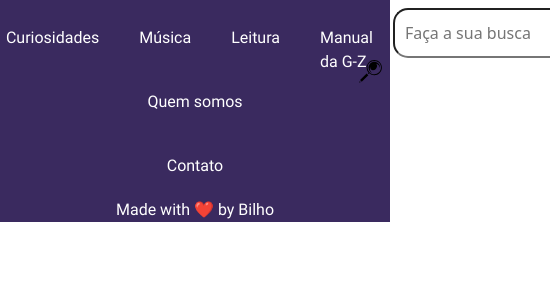
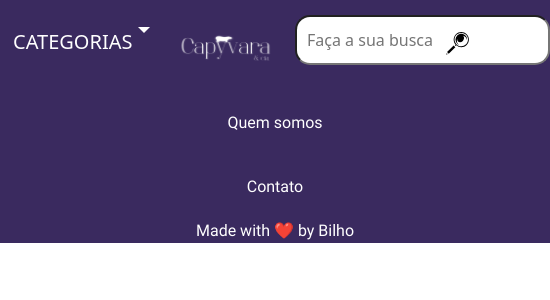
Before and after one commit to Wilhoo/capyvara, a Next.js app: page /musica/list in a window 390 px wide. Shown: the top 300 px of the page, 550 px wide, since content can reach past the window. Built offline with nearby package versions, Linux system fonts and the light colour scheme.

Commit message:
padrão para mobile adicionado

```diff
--- a/components/Footer.js
+++ b/components/Footer.js
@@ -11,7 +11,7 @@ const ContainerFooter = styled.div`
   justify-content: center;
 
 
-  /* height: 150px; */
+  height: 100%;
   width: 100%;
 
   span {
@@ -19,13 +19,10 @@ const ContainerFooter = styled.div`
     font-family: 'Roboto';
     text-align: center;
   }
-`
 
-const PositionInfos = styled.div`
-  display: flex;
-  flex-direction: column;
-
-
+  @media (max-width: 1023px) {
+   width: 550px;
+  }
 `
 
 const ButtonOptions = styled.button`
@@ -42,19 +39,6 @@ const ButtonOptions = styled.button`
   }
 `
 
-const InputSearch = styled.input`
-  padding: 10px;
-  height: 50px;
-  margin-top: 8px;
-  border-radius: 15px;
-`;
-
-const Logo = styled.img`
-  height: 165px;
-  margin-top: -50px;
-`;
-
-
 export default function Footer() {
   return (
     <>
--- a/components/Header.js
+++ b/components/Header.js
@@ -1,3 +1,4 @@
+/* eslint-disable @next/next/link-passhref */
 import Link from 'next/link'
 import styled from "styled-components"
 import Image from 'next/image'
@@ -56,6 +57,12 @@ const ButtonOptionsSearch = styled.a`
   font-size: 16px;
   text-decoration: none;
 
+  @media (max-width: 1023px) {
+   right: 0px;
+   left: 140px;
+   bottom: 35px
+  }
+
   :hover {
     color: #7e709b
   }
@@ -66,11 +73,28 @@ const InputSearch = styled.input`
   height: 50px;
   margin-top: 8px;
   border-radius: 15px;
+
+  @media (max-width: 1023px) {
+   margin-left: 10px;
+   margin-top: 15px;
+  }
 `;
 
-const Logo = styled.img`
-  height: 165px;
-  margin-top: -50px;
+const ContainerHeaderMobile = styled.div`
+  display: flex;
+  /* position: relative; */
+  background-color: #3a2a5f;
+  width: 550px;
+
+  #dropdown-basic-button {
+    /* border-color: none */
+    display:flex;
+    position: relative;
+    top: 20px;
+    background-color: transparent;
+    border-color: transparent !important;
+    font-size: 20px;
+  }
 `;
 
 
@@ -78,6 +102,7 @@ export default function Header() {
   const [search, setSearch] = useState()
   const [flagSearch, setFlagSearch] = useState(false)
   const [getURL, setGetURL] = useState()
+  const [getWidth, setGetWidth] = useState()
 
   const { asPath } = useRouter()
 
@@ -98,13 +123,20 @@ export default function Header() {
     };
   }, [search]);
 
+  useEffect(() => {
+    setGetWidth(window.innerWidth)
+  }, []);
+
 
   const saveSearch = () => {
     localStorage.setItem("searchValue", search)
     setFlagSearch(!flagSearch)
   }
 
+  console.log()
+
   return (
+    getWidth > 1024 ?
       <>
           <ContainerHeader>
               <div style={{position: 'relative'}}>
@@ -128,5 +160,33 @@ export default function Header() {
               </form>
           </ContainerHeader>
       </>
+      :
+      <>
+        <ContainerHeaderMobile>
+
+          <DropdownButton id="dropdown-basic-button" title="CATEGORIAS">
+            <Dropdown.Item href='/filmes_series/list'>Filmes/Séries</Dropdown.Item>
+            <Dropdown.Item href='/capybra/list'>CapyBRA</Dropdown.Item>
+            <Dropdown.Item href='/curiosidades/list'>Curiosidades</Dropdown.Item>
+            <Dropdown.Item href='/musica/list'>Música</Dropdown.Item>
+            <Dropdown.Item href='/leitura/list'>Leitura</Dropdown.Item>
+            <Dropdown.Item href='/manual_gz/list'>Manual da G-Z</Dropdown.Item>
+          </DropdownButton>
+
+          <Link href='/'>
+            <Image
+              src="/assets/logos/logo_transparente_branco.png"
+              alt="My Image"
+              width={185}
+              height={50}/>
+          </Link>
+
+          <form>
+            <InputSearch id="submit" placeholder='Faça a sua busca' value={search} onInput={e => setSearch(e.target.value)}></InputSearch>
+            <ButtonOptionsSearch onClick={saveSearch} href={`${getURL}/?search=${search}`}><GiMagnifyingGlass size={25}/></ButtonOptionsSearch>
+          </form>
+        </ContainerHeaderMobile>
+
+      </>
   )
 }
--- a/components/News.js
+++ b/components/News.js
@@ -1,3 +1,4 @@
+/* eslint-disable @next/next/link-passhref */
 import Link from 'next/link'
 import styled from "styled-components"
 
@@ -10,12 +11,20 @@ const PureContainer = styled.div`
   margin: 5px;
   display: flex;
   align-items: center;
+
+  @media (max-width: 1023px) {
+   flex-direction: column;
+  }
 `;
 
 const ImageAdjust = styled.img`
   max-height: 240px;
   max-width: 400px;
   width: 100%;
+
+  @media (max-width: 1023px) {
+   max-width: 100%;
+  }
 `;
 
 const Tag = styled.span`
@@ -29,14 +38,26 @@ const TitleNews = styled.h3`
   font-family: 'Roboto';
   font-weight: bold;
   color: #000;
+
+  @media (max-width: 1023px) {
+    font-size: 23px;
+  }
 `
 
 const SideContent = styled.div`
   margin-left: 25px;
+
+  @media (max-width: 1023px) {
+    margin-left: 0px;
+  }
 `
 
 const LinkNews = styled.a`
   text-decoration: none;
+
+  @media (max-width: 1023px) {
+   width: 540px;
+  }
 `;
 
 export default function News({post}) {
--- a/pages/capybra/list.js
+++ b/pages/capybra/list.js
@@ -15,6 +15,10 @@ const ContainerNews = styled.div`
   max-width: 1000px;
   margin: auto;
   margin-top: 70px;
+
+  @media (max-width: 1023px) {
+   margin-top: 0;
+  }
 `
 
 export default function Home({posts}) {
--- a/pages/curiosidades/list.js
+++ b/pages/curiosidades/list.js
@@ -15,6 +15,10 @@ const ContainerNews = styled.div`
   max-width: 1000px;
   margin: auto;
   margin-top: 70px;
+
+  @media (max-width: 1023px) {
+   margin-top: 0;
+  }
 `
 
 export default function Home({posts}) {
--- a/pages/filmes_series/list.js
+++ b/pages/filmes_series/list.js
@@ -15,6 +15,10 @@ const ContainerNews = styled.div`
   max-width: 1000px;
   margin: auto;
   margin-top: 70px;
+
+  @media (max-width: 1023px) {
+   margin-top: 0;
+  }
 `
 
 export default function Home({posts}) {
--- a/pages/index.js
+++ b/pages/index.js
@@ -18,6 +18,10 @@ const ContainerNews = styled.div`
   max-width: 1000px;
   margin: auto;
   margin-top: 70px;
+
+  @media (max-width: 1023px) {
+   margin-top: 0;
+  }
 `
 
 export default function Home({posts}) {
--- a/pages/leitura/list.js
+++ b/pages/leitura/list.js
@@ -15,6 +15,10 @@ const ContainerNews = styled.div`
   max-width: 1000px;
   margin: auto;
   margin-top: 70px;
+
+  @media (max-width: 1023px) {
+   margin-top: 0;
+  }
 `
 
 export default function Home({posts}) {
--- a/pages/manual_gz/list.js
+++ b/pages/manual_gz/list.js
@@ -15,6 +15,10 @@ const ContainerNews = styled.div`
   max-width: 1000px;
   margin: auto;
   margin-top: 70px;
+
+  @media (max-width: 1023px) {
+   margin-top: 0;
+  }
 `
 
 export default function Home({posts}) {
--- a/pages/musica/list.js
+++ b/pages/musica/list.js
@@ -15,6 +15,10 @@ const ContainerNews = styled.div`
   max-width: 1000px;
   margin: auto;
   margin-top: 70px;
+
+  @media (max-width: 1023px) {
+   margin-top: 0;
+  }
 `
 
 export default function Home({posts}) {
--- a/styles/globals.css
+++ b/styles/globals.css
@@ -3,6 +3,7 @@
   padding: 0;
   outline: 0;
   box-sizing: border-box;
+  /* background-color: #3a2a5f; */
 }
 
 #__next {
```
Also changed, not shown: pages/blog/[slug].js (+6 -1 lines). Lines whose indentation alone changed are shown as unchanged.
